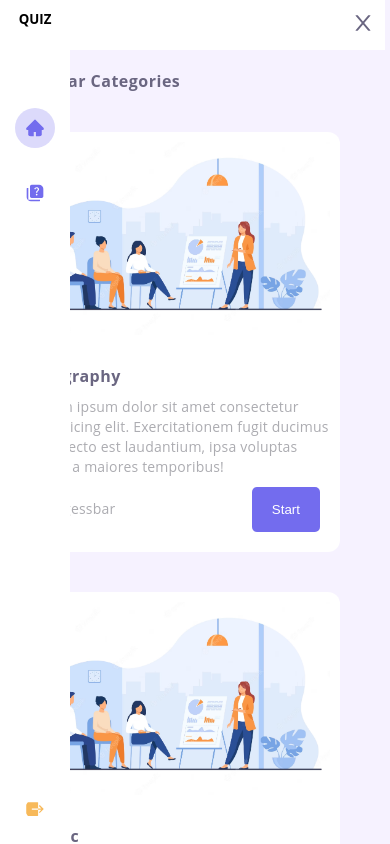
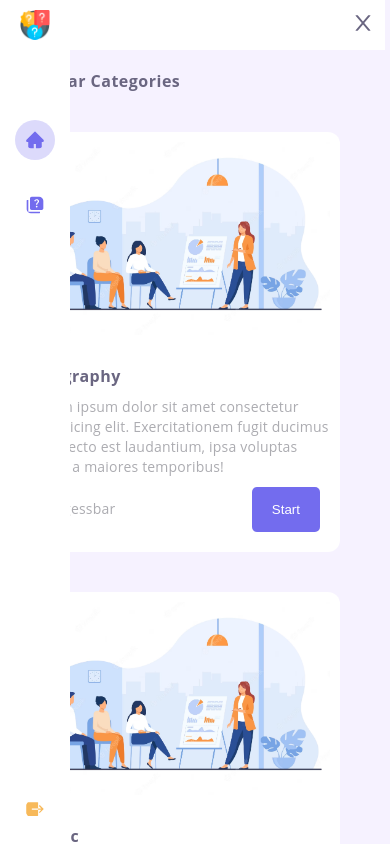
Before and after one commit to PrtHub/Quiz-app, a React (Vite) app: page / in a window 390 px wide. Both pictures are taken after a click on the element 363 px from the left and 25 px from the top of the page. Shown: the top 844 px of the page. Built offline with nearby package versions, Linux system fonts and the light colour scheme.

Commit message:
logo added

```diff
--- a/src/components/Sidebar/Sidebar.jsx
+++ b/src/components/Sidebar/Sidebar.jsx
@@ -63,7 +63,7 @@ const Sidebar = () => {
           {toggle && (
             <div className="sidebar__mobile_toggle">
               <section className="sidebar__mobile_toggle__header">
-                <h1 className="">QUIZ</h1>
+              <img src={quiz} alt="" className="sidebar__mobile-img"/>
                 <div className="sidebar__mobile_toggle__header_icons">
                   <Link to="/">
                     <AiFillHome
```
